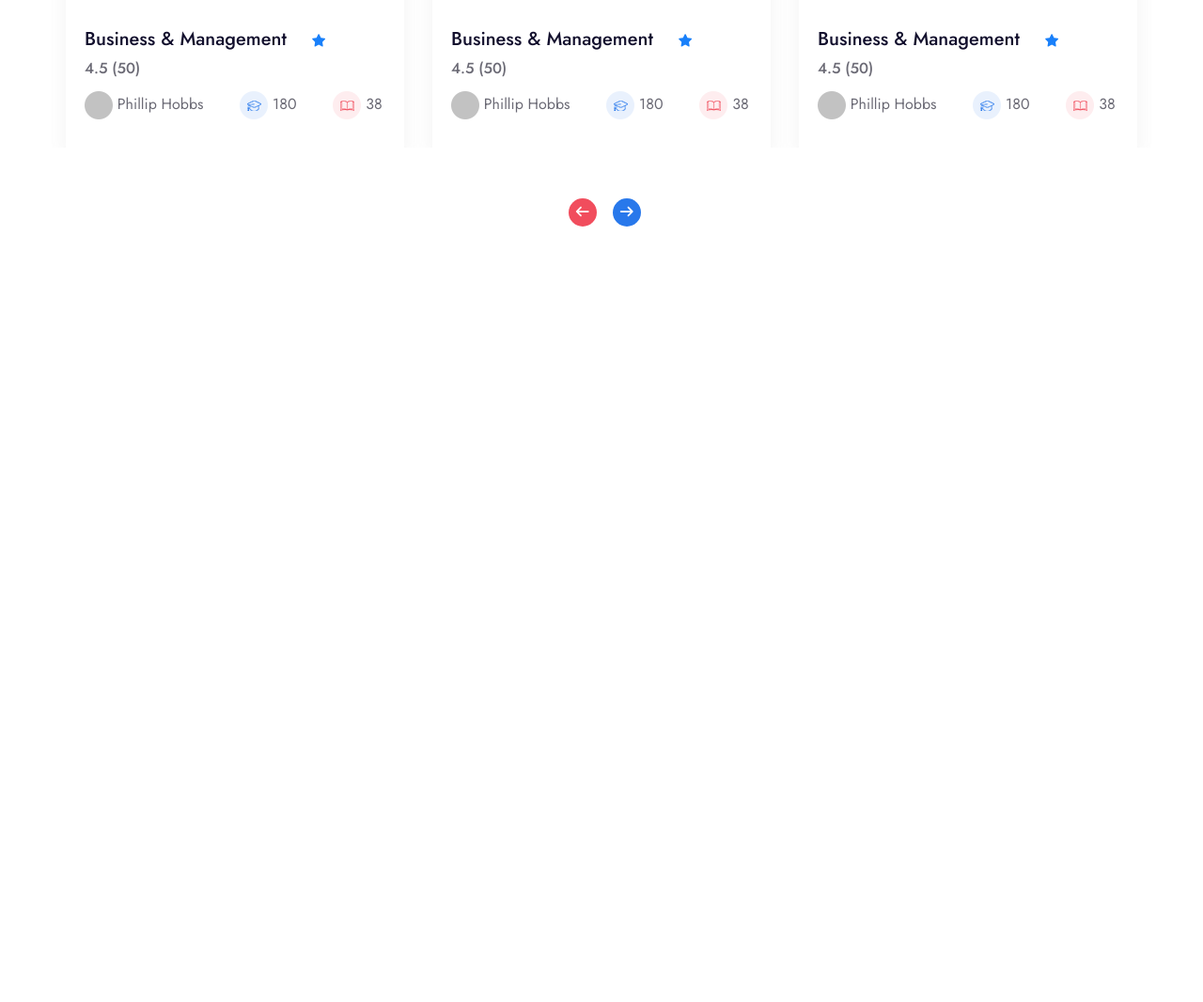
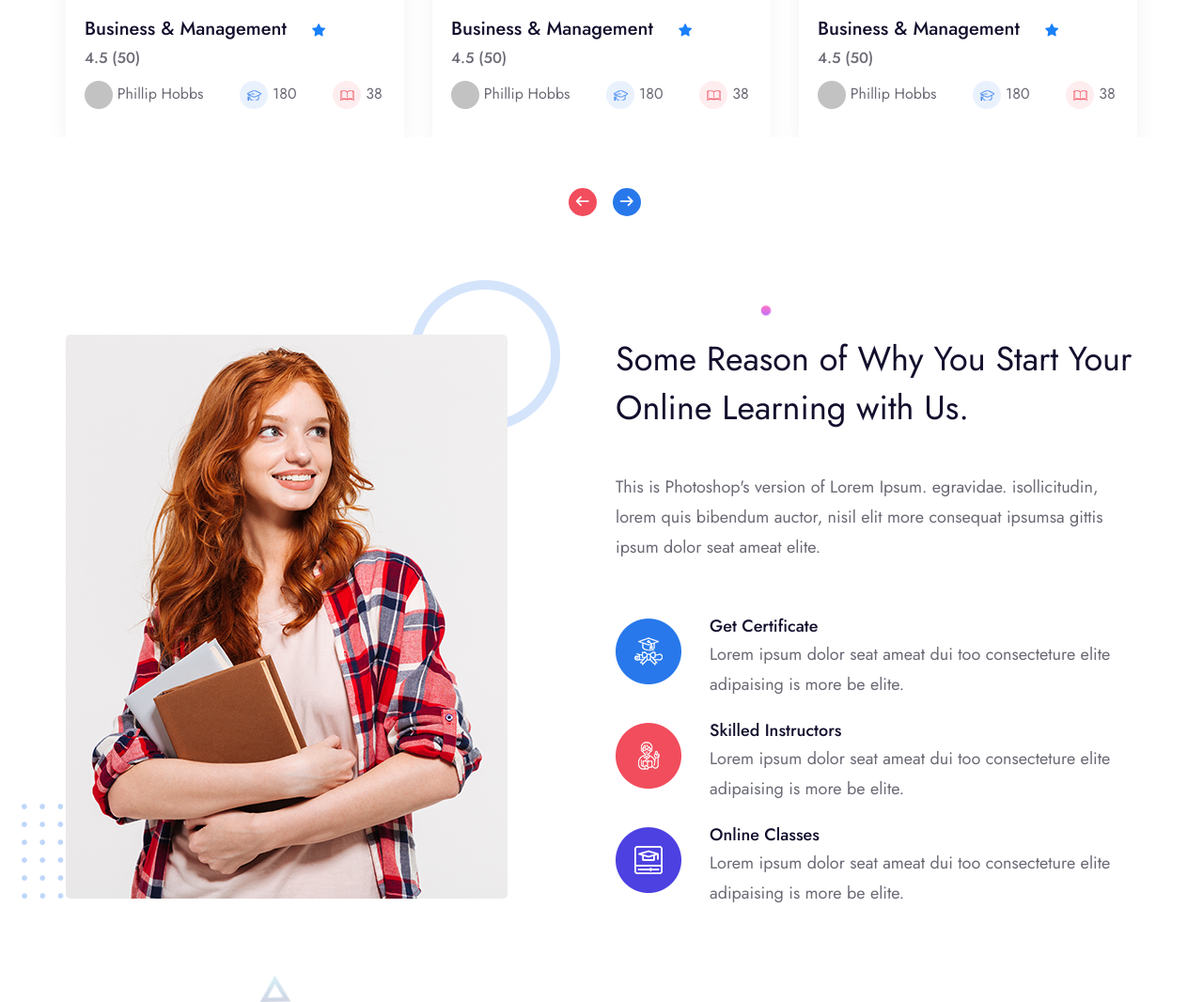
Before and after one commit to RejowanHossain/Onedu, a plain HTML site: page index.html in a window 1280 px wide. Shown: the part 1832-2898 px from the top of the page at 94% size. Before the commit the page ends 2119 px from the top, so only its background shows below. Drawn offline with Linux system fonts and the light colour scheme.

Commit message:
about completed

```diff
--- a/assets/css/style.css
+++ b/assets/css/style.css
@@ -513,7 +513,8 @@ p {
     font-size: 36px;
     font-weight: 400;
     color: #120f2d;
-    margin-bottom: 45px;
+    margin-bottom: 42px;
+    line-height: 52px;
 }
 
 .single-course-container {
@@ -630,6 +631,60 @@ button.slick-arrow svg {
     position: absolute;
     left: 47%;
     bottom: -20%;
+}
+
+
+/*-------------------------------------------------------------------------------------
+    about-area
+---------------------------------------------------------------------------------------*/
+
+.about {
+    padding: 80px 0 80px 0;
+    background: url(../images/about-bg.png) no-repeat center center;
+    background-size: cover;
+}
+
+.abt-img {
+    position: relative;
+}
+
+.shape-round {
+    display: inline-block;
+    position: absolute;
+    left: 66%;
+    bottom: 83%;
+    z-index: -1;
+}
+
+.shape-rect {
+    display: inline-block;
+    position: absolute;
+    bottom: 0;
+    left: -47px;
+    z-index: -1;
+}
+
+.abt-bottom {
+    margin-top: 55px;
+}
+
+.single-abt {
+    display: flex;
+    margin-bottom: 20px;
+}
+
+.abt-icon {
+    margin-top: 5px;
+}
+
+.abt-detail {
+    margin-left: 30px;
+}
+
+.abt-detail span {
+    font-size: 18px;
+    color: #120f2d;
+    font-weight: 500;
 }
 
 
--- a/index.html
+++ b/index.html
@@ -414,6 +414,62 @@
       </div>
     </section>
 
+    <!-- about -->
+    <section class="about">
+      <div class="container">
+        <div class="row">
+          <div class="col-lg-6">
+            <div class="abt-img">
+              <img src="assets/images/about-img.png" alt="woman">
+              <div class="shape-round">
+                <img src="assets/images/about-shape1.png" alt="shape">
+              </div>
+              <div class="shape-rect">
+                <img src="assets/images/about-shape2.png" alt="shape">
+              </div>
+            </div>
+          </div>
+          <div class="col-lg-6">
+            <div class="abt-top">
+              <div class="section-title">
+                <h2>Some Reason of Why You Start Your Online Learning with Us.</h2>
+                <p>This is Photoshop's version of Lorem Ipsum. egravidae. isollicitudin, lorem quis bibendum auctor, nisil elit more consequat ipsumsa gittis ipsum dolor seat ameat elite.</p>
+              </div>
+            </div>
+            <div class="abt-bottom">
+              <div class="single-abt">
+                <div class="abt-icon">
+                  <img src="assets/images/about-icon1.png" alt="icon">
+                </div>
+                <div class="abt-detail">
+                  <span>Get Certificate</span>
+                  <p>Lorem ipsum dolor seat ameat dui too consecteture elite adipaising is more be elite.</p>
+                </div>
+              </div>
+              <div class="single-abt">
+                <div class="abt-icon">
+                  <img src="assets/images/about-icon2.png" alt="icon">
+                </div>
+                <div class="abt-detail">
+                  <span>Skilled Instructors</span>
+                  <p>Lorem ipsum dolor seat ameat dui too consecteture elite adipaising is more be elite.</p>
+                </div>
+              </div>
+              <div class="single-abt">
+                <div class="abt-icon">
+                  <img src="assets/images/about-icon3.png" alt="icon">
+                </div>
+                <div class="abt-detail">
+                  <span>Online Classes</span>
+                  <p>Lorem ipsum dolor seat ameat dui too consecteture elite adipaising is more be elite.</p>
+                </div>
+              </div>
+            </div>
+          </div>
+        </div>
+      </div>
+    </section>
+
 
     <!-- back to top button -->
     <div class="top-btn">
```
Also changed, not shown: assets/images/about-bg.png (added), assets/images/about-icon1.png (added), assets/images/about-icon2.png (added), assets/images/about-icon3.png (added), assets/images/about-img.png (added), assets/images/about-shape1.png (added), assets/images/about-shape2.png (added).
